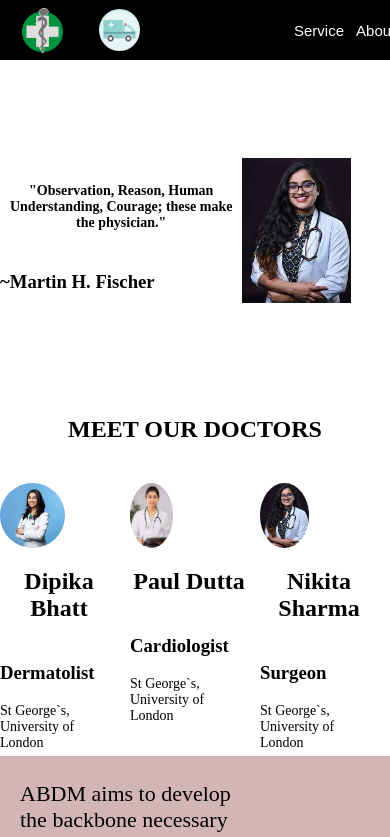
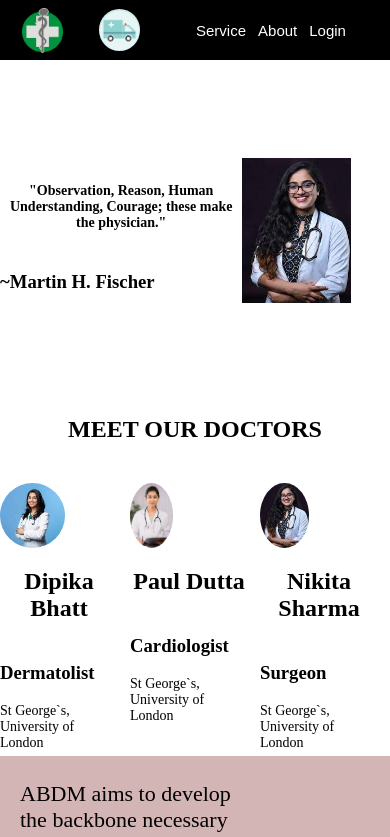
Before and after one commit to deepranjankumar/medicine_service_development, a React (Create React App) app in the folder msd/: page / in a window 390 px wide. Shown: the top 837 px of the page. Built offline with nearby package versions, Linux system fonts and the light colour scheme; no server answers; a web font is replaced by a local one.

Commit message:
Update Menu.css

```diff
--- a/msd/src/Menu/Menu.css
+++ b/msd/src/Menu/Menu.css
@@ -192,7 +192,7 @@ body {
    flex-direction: row;
    justify-content: start;
    width: 129px;
-   margin-right: -37px;
+   margin-right: 61px;
   }
   .logo-amb{
     display: flex;
```
